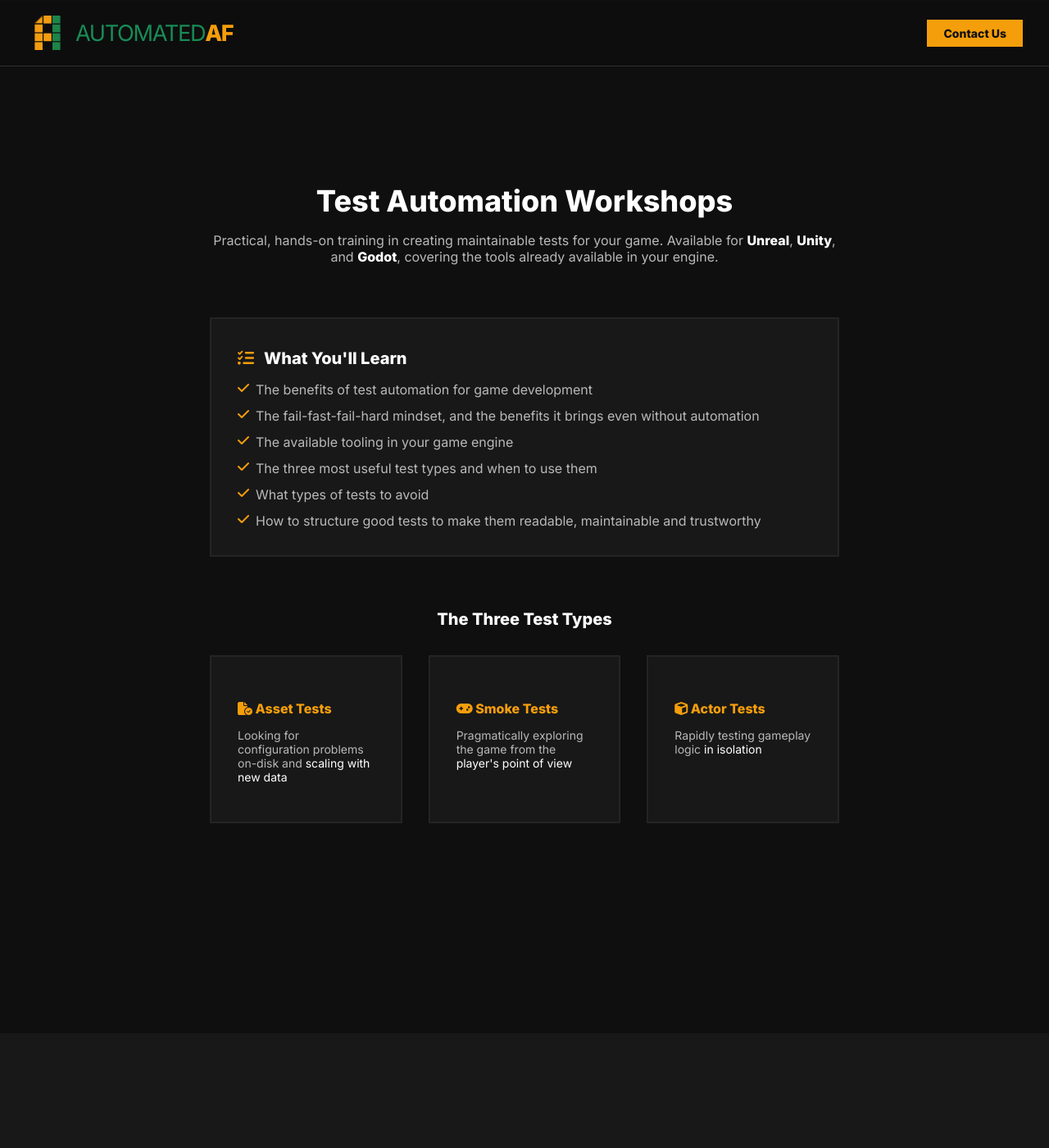
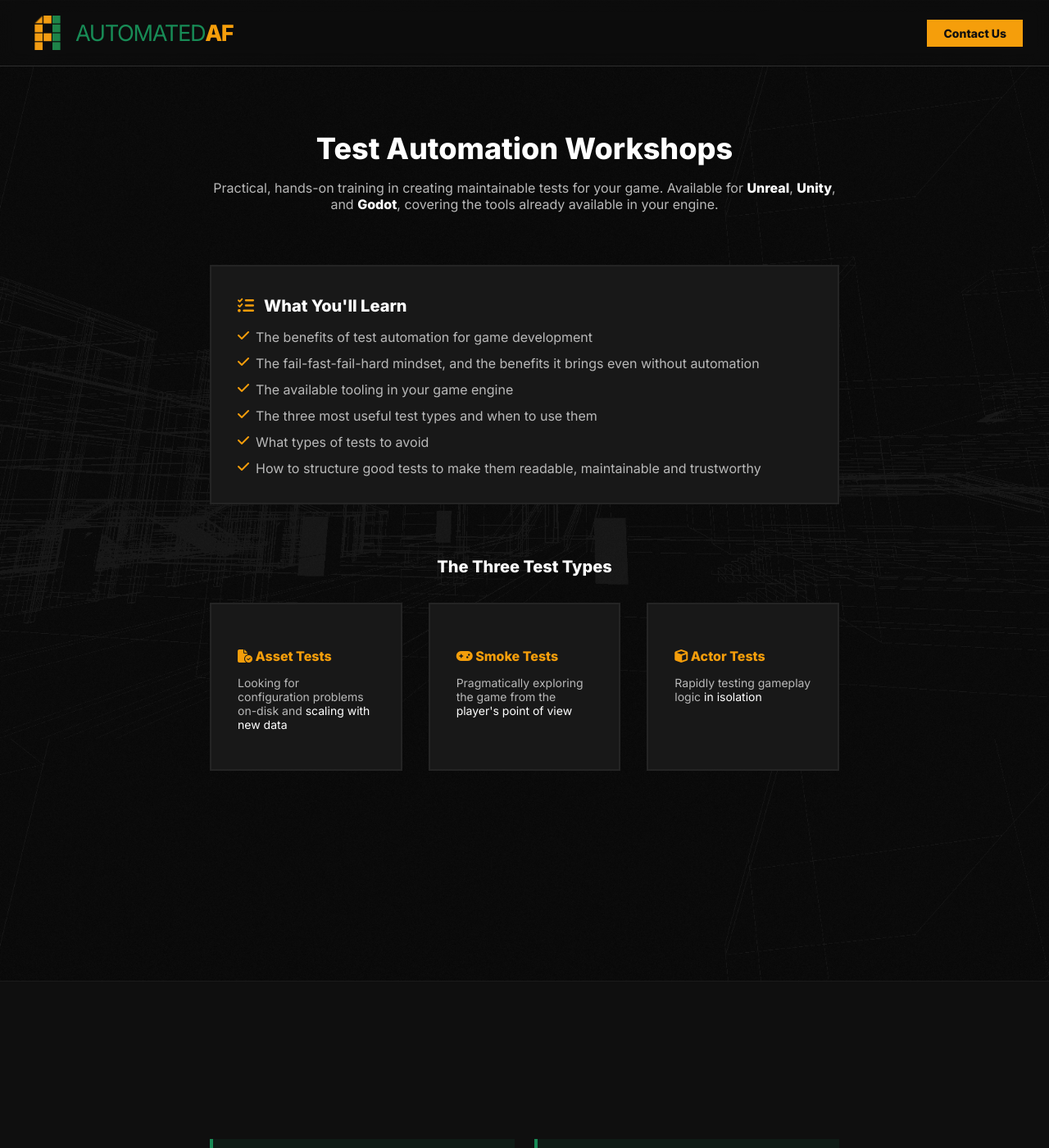
Before and after one commit to tenpn/automatedaf-company, a Jekyll site: the page built from workshops.html, in a window 1280 px wide and 1400 px high. Shown: the whole window at 82% size. Built offline with Jekyll 4.4.1, drawn with Linux system fonts in a browser that asks for light colours; some of the changed text lies outside the part shown.

Commit message:
more workshop wip

```diff
--- a/_sass/_sections.scss
+++ b/_sass/_sections.scss
@@ -59,6 +59,18 @@ section#who {
   }
 }
 
+section#workshops-intro {
+  background-image: url("../bg_level.png");
+  background-attachment: fixed;
+  background-size: cover;
+  background-position: center center;
+  padding-top: $spacing-20;
+
+  @media (min-width: $breakpoint-lg) {
+    padding-top: 8rem;
+  }
+}
+
 section#contact {
   background-image: url("../bg_level.png");
   background-attachment: fixed;
--- a/workshops.html
+++ b/workshops.html
@@ -7,7 +7,7 @@ description: "Test automation workshops for game studios — Unreal, Unity, and
 hide_nav_sections: true
 ---
 
-<section class="section section-border section-padded">
+<section id="workshops-intro" class="section section-border section-padded">
 	<div class="container">
 		<div class="text-center mb-16">
 			<h2 class="title-xl">Test Automation Workshops</h2>
@@ -61,25 +61,44 @@ hide_nav_sections: true
 				<div class="card">
 					<h4 class="subheading text-brand-accent"><i class="fas fa-file-circle-check"></i> Asset Tests</h4>
 					<p class="text-sm text-slate-400">Looking for configuration problems on-disk and
-						<span class="text-white">scaling with new data</span></p>
+						<span class="text-white">scaling with new data</span>
+					</p>
 				</div>
 				<div class="card">
 					<h4 class="subheading text-brand-accent"><i class="fas fa-gamepad"></i> Smoke Tests</h4>
 					<p class="text-sm text-slate-400">Pragmatically exploring the game from the
-						<span class="text-white">player's point of view</span></p>
+						<span class="text-white">player's point of view</span>
+					</p>
 				</div>
 				<div class="card">
 					<h4 class="subheading text-brand-accent"><i class="fas fa-cube"></i> Actor Tests</h4>
 					<p class="text-sm text-slate-400">Rapidly testing gameplay logic
-						<span class="text-white">in isolation</span></p>
+						<span class="text-white">in isolation</span>
+					</p>
 				</div>
 			</div>
 		</div>
 	</div>
 </section>
 
+<!-- Testimonials -->
+<section class="section section-border section-padded">
+	<div class="container">
+		<div class="grid-2 max-w-3xl mx-auto">
+			{% include elements/testimonial.html
+			text="Placeholder testimonial"
+			name="Name"
+			role="Role, Studio" %}
+			{% include elements/testimonial.html
+			text="Placeholder testimonial"
+			name="Name"
+			role="Role, Studio" %}
+		</div>
+	</div>
+</section>
+
 <!-- Workshop Formats -->
-<section class="section section-bg section-padded">
+<section class="section section-bg section-padded" id="build">
 	<div class="container">
 		<div class="grid-12">
 			<div class="col-span-4 mb-12">
@@ -149,18 +168,37 @@ hide_nav_sections: true
 	</div>
 </section>
 
+<!-- Testimonials -->
+<section class="section section-border section-padded">
+	<div class="container">
+		<div class="grid-2 max-w-3xl mx-auto">
+			{% include elements/testimonial.html
+			text="Placeholder testimonial"
+			name="Name"
+			role="Role, Studio" %}
+			{% include elements/testimonial.html
+			text="Placeholder testimonial"
+			name="Name"
+			role="Role, Studio" %}
+		</div>
+	</div>
+</section>
+
 <!-- Upcoming Public Workshops -->
-<section class="section section-border section-padded">
+<section class="section section-border section-padded" id="training">
 	<div class="container">
 		<div class="text-center mb-12">
 			<h2 class="title-lg">Public Workshops</h2>
 			<p class="text-slate-400 max-w-3xl mx-auto">
 				No scheduled workshops at the moment. Follow us on
-				<a href="https://www.linkedin.com/company/automated-af-consultancy" class="text-brand-accent">LinkedIn</a>
+				<a href="https://www.linkedin.com/company/automated-af-consultancy"
+					class="text-brand-accent">LinkedIn</a>
 				to be notified when new dates are announced, or
-				<a href="{{ '/#contact' | absolute_url }}" class="text-brand-accent">get in touch</a>
+				<a href="#contact" class="text-brand-accent">get in touch</a>
 				to arrange a private workshop for your studio.
 			</p>
 		</div>
 	</div>
 </section>
+
+{% include sections/contact.html %}
```
